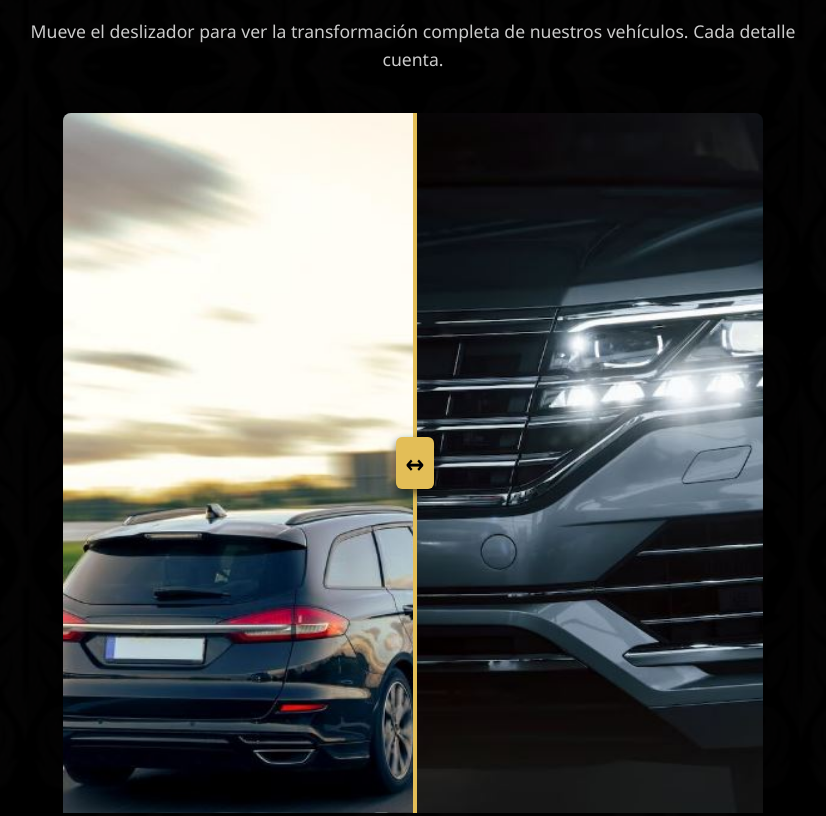
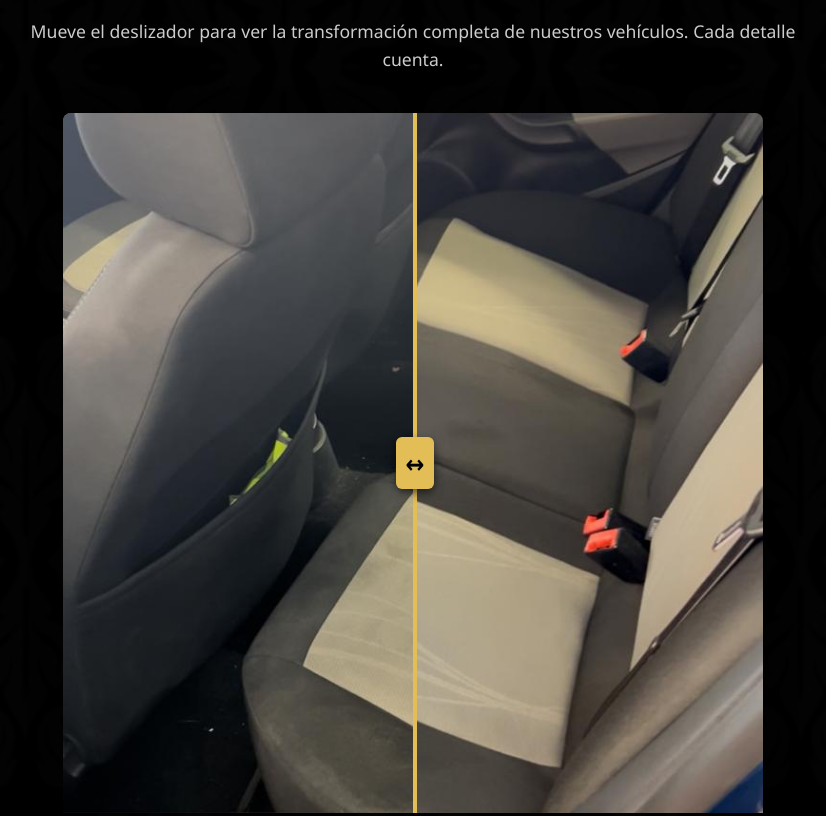
Before and after one commit to AleksandarAleksandrov11/DLS_Detailing_Web, a plain HTML site: page galería/index.html in a window 1280 px wide. Shown: the part 2673-3489 px from the top of the page, without its empty margins (227-1053 px from the left). Drawn offline with Linux system fonts and the light colour scheme.

Commit message:
Solved a little gallery problem

```diff
--- a/galería/index.html
+++ b/galería/index.html
@@ -234,10 +234,10 @@
                     <div class="slider-container-gallery">
                         <div class="before-after-images-gallery">
                             <div class="before-image-gallery" id="before-image-gallery"
-                                style="background-image: url('../assets/img/coche1.JPG')">
+                                style="background-image: url('../assets/img/after1.jpg')">
                             </div>
                             <div class="after-image-gallery" id="after-image-gallery"
-                                style="background-image: url('../assets/img/coche2.JPG')">
+                                style="background-image: url('../assets/img/before1.jpg')">
                             </div>
                             <div class="slider-handle-gallery" id="slider-handle-gallery"></div>
                         </div>
```
